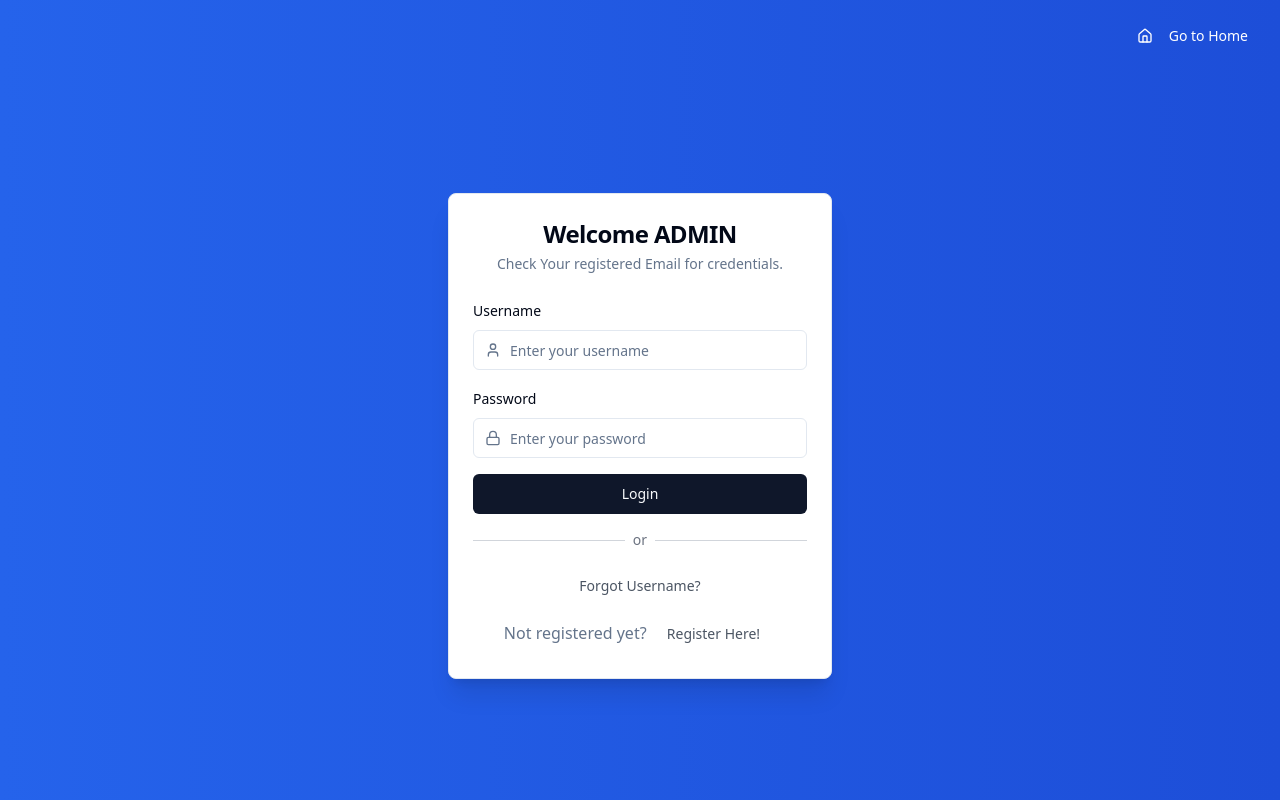
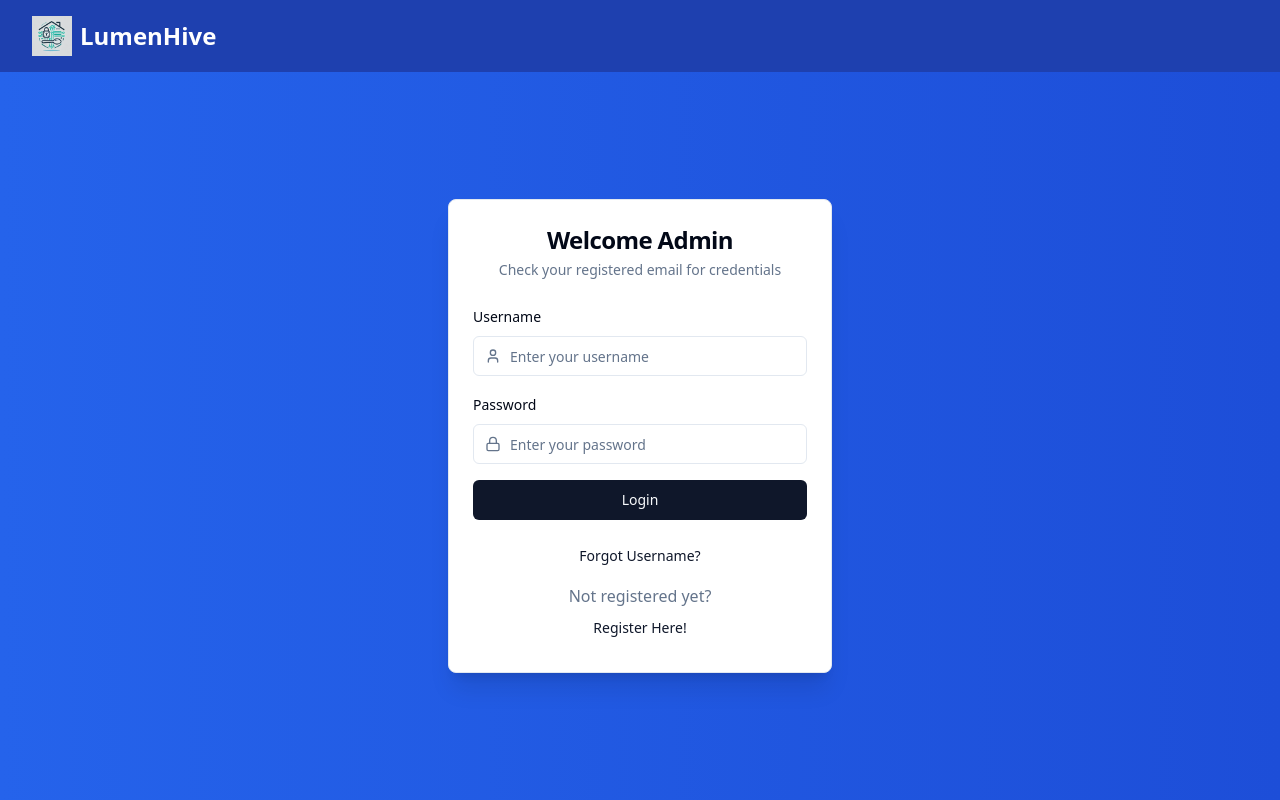
Before and after one commit to Ironsoldier353/Smart-home-automation, a React (Vite) app in the folder frontend/: page /login in a window 1280 px wide. Built offline with nearby package versions, Linux system fonts and the light colour scheme.

Commit message:
some changes in UI

```diff
--- a/frontend/src/components/auth/Find-Room.jsx
+++ b/frontend/src/components/auth/Find-Room.jsx
@@ -1,6 +1,8 @@
 import { Card, CardContent, CardHeader, CardTitle, CardDescription } from "@/components/ui/card";
 import { Button } from "@/components/ui/button";
 import { Users, ShieldCheck } from 'lucide-react';
+import { Link } from "react-router-dom";
+import logo from '../../assets/logo.webp';
 
 const FindRoom = () => {
     const handleAddmember = () => {
@@ -11,21 +13,16 @@ const FindRoom = () => {
         window.location.href = '/add-admin';
     };
 
-    const handleHomeClick = () => {
-        window.location.href = '/';
-    };
+
 
     return (
         <div className="min-h-screen flex flex-col items-center bg-gradient-to-r from-blue-600 to-blue-700">
 
-            <div className="w-full flex justify-end p-4">
-                <Button
-                    variant="ghost"
-                    className="text-white"
-                    onClick={handleHomeClick}
-                >
-                    Go to Home
-                </Button>
+            <div className="w-full flex items-center p-4 bg-blue-800">
+                <Link to="/" className="flex items-center gap-2 ml-4">
+                    <img src={logo} alt="LumenHive Logo" className="h-10 w-auto" />
+                    <span className="font-bold text-2xl text-white">LumenHive</span>
+                </Link>
             </div>
 
             {/* Main Card */}
--- a/frontend/src/components/auth/Login.jsx
+++ b/frontend/src/components/auth/Login.jsx
@@ -1,15 +1,16 @@
 import { useState } from 'react';
-import { useNavigate } from 'react-router-dom';
+import { useNavigate, Link } from 'react-router-dom';
 import axios from 'axios';
 import { Card, CardContent, CardHeader, CardTitle, CardDescription } from "@/components/ui/card";
 import { Button } from "@/components/ui/button";
 import { Input } from "@/components/ui/input";
 import { Label } from "@/components/ui/label";
-import { Lock, User, Loader2, Home, Mail, Users, Shield, BadgeCheck } from 'lucide-react';
+import { Lock, User, Loader2, Mail, Users, Shield, BadgeCheck, AlertCircle, CheckCircle } from 'lucide-react';
 import { useDispatch } from 'react-redux';
 import { login } from '@/redux/authSlice';
-import { toast } from 'sonner';
+import { toast, Toaster } from 'sonner';
 import { LOGIN_ADMIN_API, FORGOT_USERNAME_API } from '@/utils/constants';
+import logo from '../../assets/logo.webp';
 
 const Login = () => {
   const [username, setUsername] = useState('');
@@ -20,8 +21,6 @@ const Login = () => {
   const [securityAnswer, setSecurityAnswer] = useState('');
   const [loading, setLoading] = useState(false);
   const [forgotUsernameLoading, setForgotUsernameLoading] = useState(false);
-  const [message, setMessage] = useState('');
-  const [forgotUsernameMessage, setForgotUsernameMessage] = useState('');
   const [showForgotUsername, setShowForgotUsername] = useState(false);
   const navigate = useNavigate();
   const dispatch = useDispatch();
@@ -29,7 +28,6 @@ const Login = () => {
   const handleLogin = async (e) => {
     e.preventDefault();
     setLoading(true);
-    setMessage('');
 
     try {
       const res = await axios.post(
@@ -41,13 +39,37 @@ const Login = () => {
       const user = res.data.user;
 
       if (res.data.success) {
-        setMessage('Login successful! Redirecting...');
         dispatch(login(user));
-        toast.success(res.data.message);
+
+        // Enhanced success toast
+        toast.success(res.data.message || 'Login successful!', {
+          duration: 4000,
+          position: "top-center",
+          icon: <CheckCircle className="h-5 w-5 text-green-500" />,
+          description: "Redirecting to dashboard...",
+          className: "border-l-4 border-green-500 bg-white",
+          style: {
+            padding: '16px',
+            borderRadius: '8px',
+            boxShadow: '0 4px 12px rgba(0, 0, 0, 0.1)'
+          }
+        });
       }
 
       if (!user.room) {
-        setMessage('Room not found for the admin. Please contact support.');
+        toast.error('Room not found for the admin', {
+          duration: 5000,
+          position: "top-center",
+          icon: <AlertCircle className="h-5 w-5 text-red-500" />,
+          description: "Please contact support for assistance",
+          className: "border-l-4 border-red-500 bg-white",
+          style: {
+            padding: '16px',
+            borderRadius: '8px',
+            boxShadow: '0 4px 12px rgba(0, 0, 0, 0.1)'
+          }
+        });
+        setLoading(false);
         return;
       }
 
@@ -55,8 +77,25 @@ const Login = () => {
         navigate(`/admin/dashboard/${user.room}`);
       }, 1500);
     } catch (error) {
-      setMessage(error.response?.data?.message || 'Invalid credentials');
-      toast.error(error.response?.data?.message || 'Login failed');
+      const errorDetail = error.response?.data?.detail || '';
+
+      // Enhanced error toast
+      toast.error(error.response?.data?.message || 'Invalid credentials', {
+        duration: 5000,
+        position: "top-center",
+        icon: <AlertCircle className="h-5 w-5 text-red-500" />,
+        description: errorDetail || 'Please check your username and password',
+        action: {
+          label: 'Dismiss',
+          onClick: () => toast.dismiss()
+        },
+        className: "border-l-4 border-red-500 bg-white",
+        style: {
+          padding: '16px',
+          borderRadius: '8px',
+          boxShadow: '0 4px 12px rgba(0, 0, 0, 0.1)'
+        }
+      });
     } finally {
       setLoading(false);
     }
@@ -65,7 +104,6 @@ const Login = () => {
   const handleForgotUsername = async (e) => {
     e.preventDefault();
     setForgotUsernameLoading(true);
-    setForgotUsernameMessage('');
 
     try {
       const res = await axios.post(`${FORGOT_USERNAME_API}`, {
@@ -76,14 +114,52 @@ const Login = () => {
       });
 
       if (res.data.success) {
-        setForgotUsernameMessage(`Your username is: ${res.data.username}`);
-        toast.success(res.data.message);
+        // Enhanced success toast for username retrieval
+        toast.success('Username Retrieved!', {
+          duration: 4000,
+          position: "top-center",
+          icon: <CheckCircle className="h-5 w-5 text-green-500" />,
+          description: `Your username is: ${res.data.username}`,
+          className: "border-l-4 border-green-500 bg-white",
+          style: {
+            padding: '16px',
+            borderRadius: '8px',
+            boxShadow: '0 4px 12px rgba(0, 0, 0, 0.1)'
+          }
+        });
       } else {
-        setForgotUsernameMessage(res.data.message || 'Failed to retrieve username.');
+        toast.error(res.data.message || 'Failed to retrieve username', {
+          duration: 5000,
+          position: "top-center",
+          icon: <AlertCircle className="h-5 w-5 text-red-500" />,
+          description: "Please check your information and try again",
+          className: "border-l-4 border-red-500 bg-white",
+          style: {
+            padding: '16px',
+            borderRadius: '8px',
+            boxShadow: '0 4px 12px rgba(0, 0, 0, 0.1)'
+          }
+        });
       }
     } catch (error) {
-      setForgotUsernameMessage(error.response?.data?.message || 'Error retrieving username.');
-      toast.error(error.response?.data?.message || 'Request failed');
+      const errorDetail = error.response?.data?.detail || '';
+
+      toast.error(error.response?.data?.message || 'Error retrieving username', {
+        duration: 5000,
+        position: "top-center",
+        icon: <AlertCircle className="h-5 w-5 text-red-500" />,
+        description: errorDetail || "Please verify your information and try again",
+        action: {
+          label: 'Dismiss',
+          onClick: () => toast.dismiss()
+        },
+        className: "border-l-4 border-red-500 bg-white",
+        style: {
+          padding: '16px',
+          borderRadius: '8px',
+          boxShadow: '0 4px 12px rgba(0, 0, 0, 0.1)'
+        }
+      });
     } finally {
       setForgotUsernameLoading(false);
     }
@@ -91,24 +167,24 @@ const Login = () => {
 
   return (
     <div className="min-h-screen flex flex-col bg-gradient-to-r from-blue-600 to-blue-700">
-      <div className="flex justify-end p-4">
-        <Button
-          variant="ghost"
-          className="flex items-center space-x-2 text-white"
-          onClick={() => window.location.href = '/'}
-        >
-          <Home className="w-5 h-5" />
-          <span>Go to Home</span>
-        </Button>
+      {/* Toaster component for toast notifications */}
+      <Toaster position="top-center" />
+
+      <div className="w-full flex items-center p-4 bg-blue-800">
+        <Link to="/" className="flex items-center gap-2 ml-4">
+          <img src={logo} alt="LumenHive Logo" className="h-10 w-auto" />
+          <span className="font-bold text-2xl text-white">LumenHive</span>
+        </Link>
       </div>
+
       <div className="flex items-center justify-center flex-grow">
         <Card className="w-96 shadow-xl">
           <CardHeader className="space-y-1">
             <CardTitle className="text-2xl font-bold text-center">
-              Welcome ADMIN
+              Welcome Admin
             </CardTitle>
             <CardDescription className="text-center">
-              Check Your registered Email for credentials.
+              Check your registered email for credentials
             </CardDescription>
           </CardHeader>
           <CardContent>
@@ -161,39 +237,25 @@ const Login = () => {
                   )}
                 </Button>
 
-                {message && (
-                  <div className={`mt-4 text-sm font-medium ${message.includes('successful') ? 'text-green-500' : 'text-red-500'}`}>
-                    {message}
-                  </div>
-                )}
-
-                <div className="relative mt-6">
-                  <div className="absolute inset-0 flex items-center">
-                    <span className="w-full border-t border-gray-300" />
-                  </div>
-                  <div className="relative flex justify-center text-sm">
-                    <span className="px-2 bg-white text-gray-500">or</span>
-                  </div>
-                </div>
-
                 <div className="mt-4 text-center space-y-2">
                   <Button
                     variant="link"
-                    className="text-gray-600 hover:text-blue-600 transition-colors duration-200"
+                    className="font-medium"
                     onClick={() => setShowForgotUsername(true)}
                   >
                     Forgot Username?
                   </Button>
-                  <p className="text-l text-muted-foreground">
-                    Not registered yet?{' '}
+
+                  <div className="mt-2">
+                    <p className="text-l text-muted-foreground">Not registered yet?</p>
                     <Button
                       variant="link"
-                      className="text-gray-600 hover:text-blue-600 transition-colors duration-200"
-                      onClick={() => window.location.href = '/signup'}
+                      className="font-medium"
+                      onClick={() => navigate('/signup')}
                     >
                       Register Here!
                     </Button>
-                  </p>
+                  </div>
                 </div>
               </form>
             ) : (
@@ -245,20 +307,19 @@ const Login = () => {
                       <option value="" disabled>Select a security question</option>
                       <option value="What is your favorite color?">What is your favorite color?</option>
                       <option value="What was the name of your first pet?">What was the name of your first pet?</option>
-                      <option value="What is your mother’s maiden name?">What is your mother’s maiden name?</option>
+                      <option value="What is your mother's maiden name?">What is your mother&apos;s maiden name?</option>
                       <option value="What was the name of the street you grew up on?">What was the name of the street you grew up on?</option>
                       <option value="What is your favorite book or movie?">What is your favorite book or movie?</option>
                       <option value="What was the make and model of your first car?">What was the make and model of your first car?</option>
                       <option value="What is your childhood nickname?">What is your childhood nickname?</option>
                       <option value="In what city were you born?">In what city were you born?</option>
-                      <option value="What is your mother’s middle name?">What is your mother’s middle name?</option>
+                      <option value="What is your mother's middle name?">What is your mother&apos;s middle name?</option>
                       <option value="What was the name of your elementary school?">What was the name of your elementary school?</option>
                       <option value="What is the name of your best friend from childhood?">What is the name of your best friend from childhood?</option>
                       <option value="What was the name of your first teacher?">What was the name of your first teacher?</option>
                     </select>
                   </div>
                 </div>
-
 
                 <div className="space-y-2">
                   <Label htmlFor="securityAnswer">Security Answer</Label>
@@ -271,7 +332,7 @@ const Login = () => {
                       onChange={(e) => setSecurityAnswer(e.target.value)}
                       required
                       className="pl-9"
-                      placeholder="Enter your security answer"
+                      placeholder="Enter your answer in one word. e.g. Blue"
                     />
                   </div>
                 </div>
@@ -291,16 +352,10 @@ const Login = () => {
                   )}
                 </Button>
 
-                {forgotUsernameMessage && (
-                  <div className={`mt-4 text-sm font-medium ${forgotUsernameMessage.includes('Your username') ? 'text-green-500' : 'text-red-500'}`}>
-                    {forgotUsernameMessage}
-                  </div>
-                )}
-
                 <div className="mt-4 text-center">
                   <Button
                     variant="link"
-                    className="text-gray-600 hover:text-blue-600 transition-colors duration-200"
+                    className="font-medium"
                     onClick={() => setShowForgotUsername(false)}
                   >
                     Back to Login
--- a/frontend/src/components/auth/Setup-Room.jsx
+++ b/frontend/src/components/auth/Setup-Room.jsx
@@ -1,6 +1,8 @@
 import { UserPlus, LogIn } from 'lucide-react';
 import { Card, CardContent, CardHeader, CardTitle, CardDescription } from "@/components/ui/card";
 import { Button } from "@/components/ui/button";
+import { Link } from 'react-router-dom';
+import logo from '../../assets/logo.webp';
 
 const SetupRoom = () => {
   const handleSignUpClick = () => {
@@ -11,22 +13,16 @@ const SetupRoom = () => {
     window.location.href = '/login';
   };
 
-  const handleHomeClick = () => {
-    window.location.href = '/';
-  };
 
   return (
     <div className="min-h-screen flex flex-col items-center bg-gradient-to-r from-blue-600 to-blue-700">
+      <div className="w-full flex items-center p-4 bg-blue-800">
+        <Link to="/" className="flex items-center gap-2 ml-4">
+          <img src={logo} alt="LumenHive Logo" className="h-10 w-auto" />
+          <span className="font-bold text-2xl text-white">LumenHive</span>
+        </Link>
+      </div>
 
-      <div className="w-full flex justify-end p-4">
-        <Button
-          variant="ghost"
-          className="text-white"
-          onClick={handleHomeClick}
-        >
-          Go to Home
-        </Button>
-      </div>
 
 
       <div className="flex-grow flex items-center justify-center">
--- a/frontend/src/components/auth/Signup.jsx
+++ b/frontend/src/components/auth/Signup.jsx
@@ -1,15 +1,15 @@
-/* eslint-disable no-unused-vars */
 import axios from 'axios';
 import { Card, CardContent, CardHeader, CardTitle, CardDescription } from "@/components/ui/card";
 import { Button } from "@/components/ui/button";
 import { Input } from "@/components/ui/input";
 import { Label } from "@/components/ui/label";
-import { Mail, Lock, Loader2, Home, Shield, BadgeCheck } from 'lucide-react';
-import { useState } from 'react';
-import { toast } from 'sonner';
+import { Mail, Lock, Loader2, Shield, BadgeCheck, AlertCircle, CheckCircle } from 'lucide-react';
+import { useState, useEffect } from 'react';
+import { toast, Toaster } from 'sonner';
 import { SIGNUP_ADMIN_API } from '@/utils/constants';
 
-import { useNavigate } from 'react-router-dom';
+import { useNavigate, Link } from 'react-router-dom';
+import logo from '../../assets/logo.webp';
 
 const Signup = () => {
   const [email, setEmail] = useState('');
@@ -17,16 +17,17 @@ const Signup = () => {
   const [securityQuestion, setSecurityQuestion] = useState('');
   const [securityAnswer, setSecurityAnswer] = useState('');
   const [loading, setLoading] = useState(false);
-  const [message, setMessage] = useState('');
-  const [username, setUsername] = useState('');
 
   const navigate = useNavigate();
+
+  // Configure toast position to come from top
+  useEffect(() => {
+    // This ensures toast configuration is set when component mounts
+  }, []);
 
   const handleSubmit = async (e) => {
     e.preventDefault();
     setLoading(true);
-    setMessage('');
-    setUsername('');
 
     try {
       const response = await axios.post(`${SIGNUP_ADMIN_API}`, {
@@ -37,21 +38,49 @@ const Signup = () => {
       });
 
       if (response.data.success) {
-        setUsername(response.data.user.username);
-        setMessage(response.data.message);
-
         setEmail('');
         setPassword('');
         setSecurityQuestion('');
         setSecurityAnswer('');
-        toast.success(response.data.message);
-        setTimeout(() => {
-          navigate(`/login`);
-        }, 1500);
+
+        // Enhanced success toast
+        toast.success(response.data.message, {
+          duration: 4000,
+          position: "top-center",
+          icon: <CheckCircle className="h-5 w-5 text-green-500" />,
+          description: "You'll be redirected to login shortly",
+          action: {
+            label: 'Login Now',
+            onClick: () => navigate('/login')
+          },
+          className: "border-l-4 border-green-500 bg-white",
+          style: {
+            padding: '16px',
+            borderRadius: '8px',
+            boxShadow: '0 4px 12px rgba(0, 0, 0, 0.1)'
+          }
+        });
       }
     } catch (error) {
-      setMessage(error.response?.data?.message || 'Something went wrong.');
-      toast.error(error.response?.data?.message || 'Something went wrong.');
+      const errorDetail = error.response?.data?.detail || '';
+
+      // Enhanced error toast
+      toast.error(error.response?.data?.message || 'Something went wrong.', {
+        duration: 5000,
+        position: "top-center",
+        icon: <AlertCircle className="h-5 w-5 text-red-500" />,
+        description: errorDetail || 'Please try again or contact support',
+        action: {
+          label: 'Dismiss',
+          onClick: () => toast.dismiss()
+        },
+        className: "border-l-4 border-red-500 bg-white",
+        style: {
+          padding: '16px',
+          borderRadius: '8px',
+          boxShadow: '0 4px 12px rgba(0, 0, 0, 0.1)'
+        }
+      });
     } finally {
       setLoading(false);
     }
@@ -59,16 +88,16 @@ const Signup = () => {
 
   return (
     <div className="min-h-screen flex flex-col bg-gradient-to-r from-blue-600 to-blue-700">
-      <div className="flex justify-end p-4">
-        <Button
-          variant="ghost"
-          className="flex items-center space-x-2 text-white"
-          onClick={() => window.location.href = '/'}
-        >
-          <Home className="w-5 h-5" />
-          <span>Go to Home</span>
-        </Button>
+      {/* Toaster component for toast notifications */}
+      <Toaster position="top-center" />
+
+      <div className="w-full flex items-center p-4 bg-blue-800">
+        <Link to="/" className="flex items-center gap-2 ml-4">
+          <img src={logo} alt="LumenHive Logo" className="h-10 w-auto" />
+          <span className="font-bold text-2xl text-white">LumenHive</span>
+        </Link>
       </div>
+
       <div className="flex items-center justify-center flex-grow">
         <Card className="w-96 shadow-xl">
           <CardHeader className="space-y-1">
@@ -127,20 +156,19 @@ const Signup = () => {
                     <option value="" disabled>Select a security question</option>
                     <option value="What is your favorite color?">What is your favorite color?</option>
                     <option value="What was the name of your first pet?">What was the name of your first pet?</option>
-                    <option value="What is your mother’s maiden name?">What is your mother’s maiden name?</option>
+                    <option value="What is your mother's maiden name?">What is your mother&apos;s maiden name?</option>
                     <option value="What was the name of the street you grew up on?">What was the name of the street you grew up on?</option>
                     <option value="What is your favorite book or movie?">What is your favorite book or movie?</option>
                     <option value="What was the make and model of your first car?">What was the make and model of your first car?</option>
                     <option value="What is your childhood nickname?">What is your childhood nickname?</option>
                     <option value="In what city were you born?">In what city were you born?</option>
-                    <option value="What is your mother’s middle name?">What is your mother’s middle name?</option>
+                    <option value="What is your mother's middle name?">What is your mother&apos;s middle name?</option>
                     <option value="What was the name of your elementary school?">What was the name of your elementary school?</option>
                     <option value="What is the name of your best friend from childhood?">What is the name of your best friend from childhood?</option>
                     <option value="What was the name of your first teacher?">What was the name of your first teacher?</option>
                   </select>
                 </div>
               </div>
-
 
               <div className="space-y-2">
                 <Label htmlFor="securityAnswer">Security Answer</Label>
@@ -174,20 +202,12 @@ const Signup = () => {
               </Button>
             </form>
 
-            {message && (
-              <div className={`mt-4 text-sm font-medium ${message.includes('success') ? 'text-green-500' : 'text-red-500'}`}>
-                {message}
-              </div>
-            )}
-
-
-
             <div className="mt-4 text-center">
               <p className="text-l text-muted-foreground">Already have an account?</p>
               <Button
                 variant="link"
                 className="font-medium"
-                onClick={() => window.location.href = '/login'}
+                onClick={() => navigate('/login')}
               >
                 Go to Login
               </Button>
```
